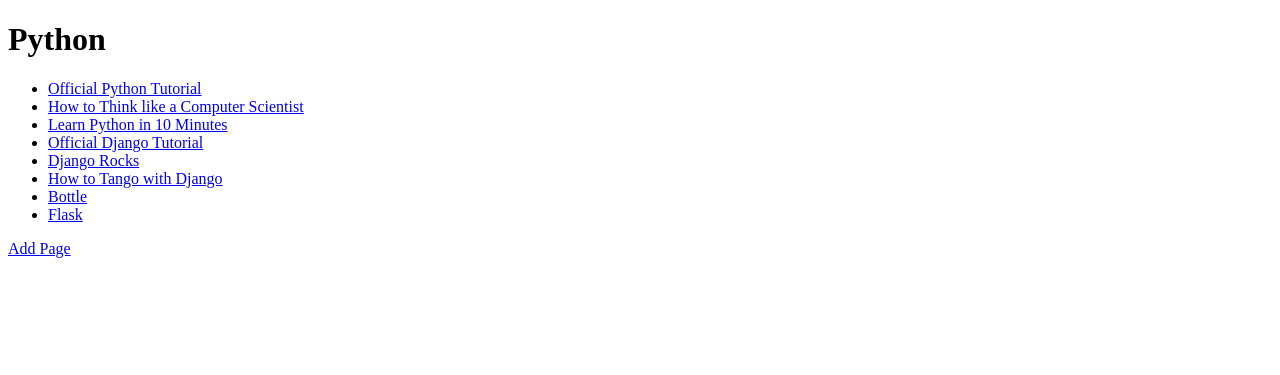
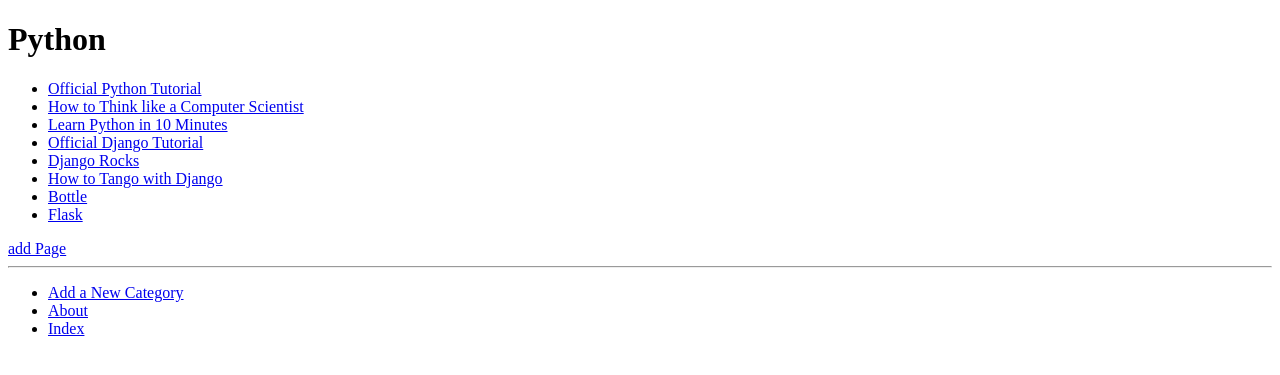
Before and after one commit to WilliamC21/tango__with_django_project, a Django app: template templates/rango/category.html in a window 1280 px wide. Shown: the top 375 px of the page. Run offline with Django 3.2, Linux system fonts and the light colour scheme; the template is opened without the code that fills it: values that come from a table or form of the project are taken from there, others are empty; data comes from the database, SQL or seed files in the repository; parts of the project's set-up code (start-up, migrations or seed data) failed here and were passed over.

Commit message:
adding base template/ making category use base

```diff
--- /dev/null
+++ b/templates/rango/base.html
@@ -0,0 +1,31 @@
+<!DOCTYPE html>
+
+{% load static %}
+
+<html>
+        <head>
+            <title>
+                Rango -
+                {% block title_block %}
+                    How to Tango with Django!
+                {% endblock %}
+            </title>
+        </head>
+        <body>
+            <div>
+            {% block body_block %}
+            {% endblock %}
+            </div>
+            <hr />
+            <div>
+                <ul>
+                    <li><a href="{% url 'rango:add_category' %}">Add a New Category</a></li>
+
+                    <li><a href="{% url 'rango:about' %}">About</a></li>
+
+                    <li><a href="{% url 'rango:index' %}">Index</a></li>
+                </ul>
+            </div>
+        </body>
+
+</html>
--- a/templates/rango/category.html
+++ b/templates/rango/category.html
@@ -1,14 +1,16 @@
-<!DOCTYPE html>
+{% extends 'rango/base.html' %}
+{% load staticfiles %}
 
-<html>
+{% block title_block %}
+    {% if category %}
+        {{ category.name }}
+    {% else %}
+        Unknown Category
+    {% endif %}
+{% endblock %}\
 
-    <head>
-        <title>Rango</title>
-    </head>
-
-    <body>
-        <div>
-        {% if category.name %}
+{% block body_block %}
+    {% if category %}
     <h1>{{ category.name }}</h1>
     {% if pages %}
     <ul>
@@ -20,12 +22,8 @@
     <strong>No pages currently in category.</strong>
     {% endif %}
 
-            <a href="/rango/category/{{ category.slug }}/add_page/">Add Page</a> <br/>
-
+    <a href="{% url 'rango:add_page' category.slug %}">add Page</a> <br/>
     {% else %}
     The specified category does not exist.
     {% endif %}
-        </div>
-
-    </body>
-</html>
+{% endblock %}
```
Lines whose indentation alone changed are shown as unchanged.
